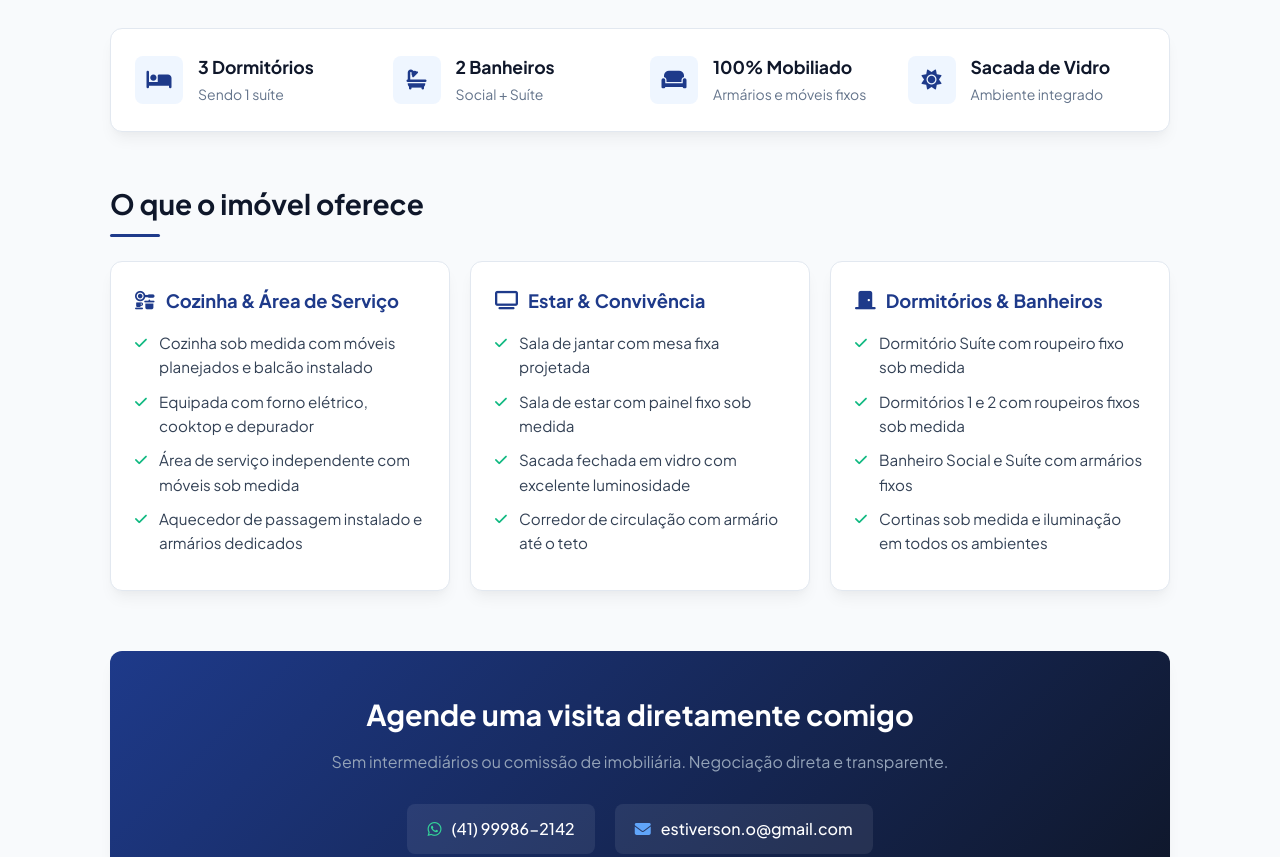
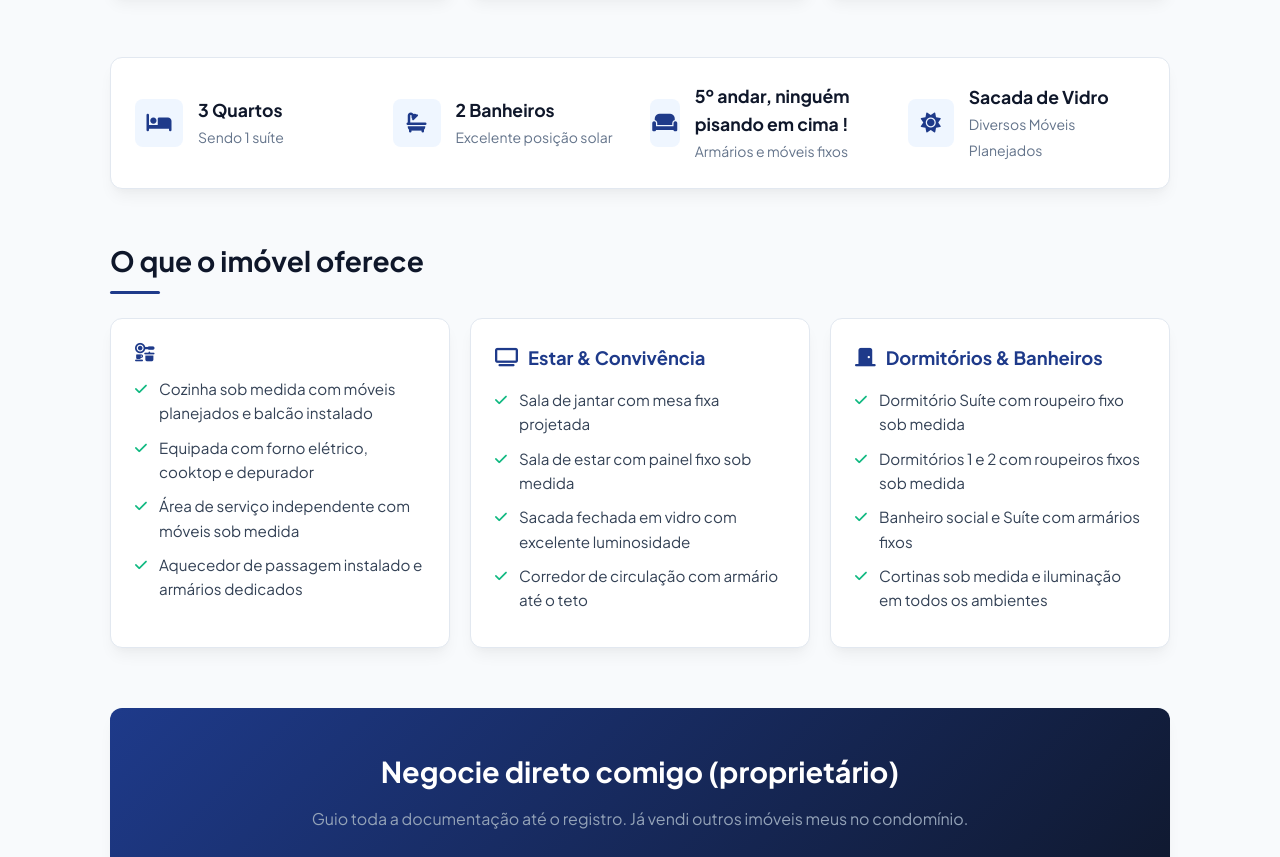
Before and after one commit to EstiversonOliveira/imovel503, a plain HTML site: page index.html in a window 1280 px wide. Shown: the part 1004-1861 px from the top of the page. Drawn offline with Linux system fonts and the light colour scheme.

Commit message:
Revise property listing details in index.html
Updated property listing details including title, description, and features.

```diff
--- a/index.html
+++ b/index.html
@@ -3,7 +3,7 @@
 <head>
   <meta charset="UTF-8">
   <meta name="viewport" content="width=device-width, initial-scale=1.0">
-  <title>Apartamento à Venda - Direto com Proprietário</title>
+  <title>Apartamento</title>
 
   <!-- Fontes Google -->
   <link rel="preconnect" href="https://fonts.googleapis.com">
@@ -22,10 +22,10 @@
   <header class="hero">
     <div class="container">
       <span class="badge-direct"><i class="fa-solid fa-handshake"></i> Venda Direta com Proprietário</span>
-      <h1>Apartamento Completo com Móveis Planejados</h1>
-      <p>Pronto para morar, com fino acabamento e excelente projeto de iluminação.</p>
+      <h1>Apartamento</h1>
+      <p>Pronto para morar, diversos itens inclusos conforme descrição abaixo.</p>
 
-      <div class="price-tag">R$ 430.000</div>
+      <div class="price-tag">R$ 445.000, sendo direto comigo. Valor promocional enquanto tenho uma isenção me beneficiando.</div>
 
       <div class="hero-buttons">
         <a href="https://wa.me/5541999862142?text=Olá,%20Estíverson!%20Vi%20o%20anúncio%20do%20seu%20imóvel%20no%20site%20e%20gostaria%20de%20mais%20informações." class="btn btn-whatsapp" target="_blank">
@@ -69,7 +69,7 @@
       <div class="spec-item">
         <div class="spec-icon"><i class="fa-solid fa-bed"></i></div>
         <div class="spec-info">
-          <strong>3 Dormitórios</strong>
+          <strong>3 Quartos</strong>
           <span>Sendo 1 suíte</span>
         </div>
       </div>
@@ -77,13 +77,13 @@
         <div class="spec-icon"><i class="fa-solid fa-bath"></i></div>
         <div class="spec-info">
           <strong>2 Banheiros</strong>
-          <span>Social + Suíte</span>
+          <span>Excelente posição solar</span>
         </div>
       </div>
       <div class="spec-item">
         <div class="spec-icon"><i class="fa-solid fa-couch"></i></div>
         <div class="spec-info">
-          <strong>100% Mobiliado</strong>
+          <strong>5º andar, ninguém pisando em cima !</strong>
           <span>Armários e móveis fixos</span>
         </div>
       </div>
@@ -91,7 +91,7 @@
         <div class="spec-icon"><i class="fa-solid fa-sun"></i></div>
         <div class="spec-info">
           <strong>Sacada de Vidro</strong>
-          <span>Ambiente integrado</span>
+          <span>Diversos Móveis Planejados</span>
         </div>
       </div>
     </section>
@@ -104,7 +104,7 @@
 
         <!-- Cozinha e Serviços -->
         <div class="feature-card">
-          <h3><i class="fa-solid fa-kitchen-set"></i> Cozinha & Área de Serviço</h3>
+          <h3><i class="fa-solid fa-kitchen-set"></i></h3>
           <ul class="feature-list">
             <li>Cozinha sob medida com móveis planejados e balcão instalado</li>
             <li>Equipada com forno elétrico, cooktop e depurador</li>
@@ -130,7 +130,7 @@
           <ul class="feature-list">
             <li>Dormitório Suíte com roupeiro fixo sob medida</li>
             <li>Dormitórios 1 e 2 com roupeiros fixos sob medida</li>
-            <li>Banheiro Social e Suíte com armários fixos</li>
+            <li>Banheiro social e Suíte com armários fixos</li>
             <li>Cortinas sob medida e iluminação em todos os ambientes</li>
           </ul>
         </div>
@@ -140,8 +140,8 @@
 
     <!-- Chamada para Ação / Contato -->
     <section class="cta-card">
-      <h2>Agende uma visita diretamente comigo</h2>
-      <p>Sem intermediários ou comissão de imobiliária. Negociação direta e transparente.</p>
+      <h2>Negocie direto comigo (proprietário)</h2>
+      <p>Guio toda a documentação até o registro. Já vendi outros imóveis meus no condomínio.</p>
 
       <div class="contact-methods">
         <a href="https://wa.me/5541999862142?text=Olá,%20Estíverson!%20Gostaria%20de%20agendar%20uma%20visita." class="contact-item" target="_blank">
```
